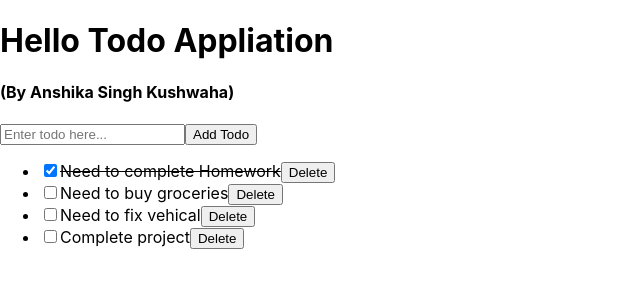
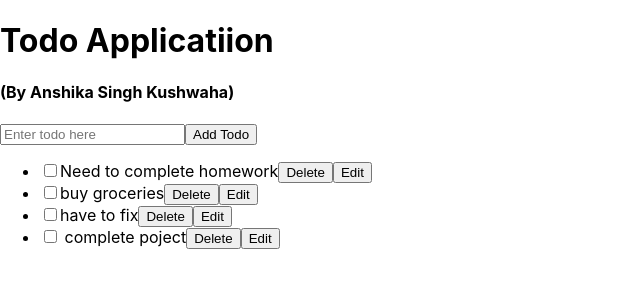
Before and after one commit to ANSHIKA-SINGH-KUSHWAHA/todo-react-app, a React (Create React App) app: page / in a window 1280 px wide. Shown: the top 300 px of the page, without its empty margins (0-640 px from the left). Built offline with nearby package versions, Linux system fonts and the light colour scheme.

Commit message:
Edit functionality//  }

```diff
--- a/src/App.js
+++ b/src/App.js
@@ -1,62 +1,226 @@
+//  import logo from './logo.svg';
+//  import './App.css';
+//  import { useState } from 'react';
+
+//  var count =0
+//  function App()
+//  {
+//   const[editingFlag ,setEditingFlag] = useState(-1)
+//    const [todoList, setTodoList] = useState ([
+//     {
+//       id: count++,
+//       todo: "Need to complete Homework",
+//       completed: true
+//     },
+//     {
+//       id: count++,
+//       todo: "Need to buy groceries",
+//       completed: false
+//     },
+//     {
+//       id: count++,
+//       todo: "Need to fix vehical",
+//       completed: false
+//     },
+//     {
+//       id: count++,
+//       todo: "Complete project",
+//       completed: false
+//     },
+//   ])
+
+
+//   const addTodo = () =>
+//    {
+//     //  console.log("Add todo")
+//     //   console.log("Text readed:" , document.getElementById("input").value);
+
+//      //console.log("Add todo");
+//      //console.log("Text readed:",documentgetElementById("input").value);
+//     // console.log("todoList",todolist);
+//     //  todolist.push(document.getElementById("input").value);
+//     // setTodoList(todolist);
+//     //  console.log("todoList: ", todolist);
+//     const text = document.getElementById("input").value
+//     const todoObject ={
+//       id: count++,
+//       todo: text,
+//       completed: false
+//      }
+//      setTodoList([...todoList, todoObject])
+//    }
+
+//    const deleteTodo = (id) =>
+//    {
+//     console.log("deletTodo", id);
+//      var tempTodoList= todoList.filter(iterator =>
+//       {
+//         return id != iterator.id
+
+//         // if(id===iterator.id)
+//         // {
+//         //   return false
+//         // }
+//         // else
+//         // {
+//         //   return true
+//         // }
+
+//       })
+//       setTodoList([...tempTodoList])
+
+//    }
+
+//    const completeTodo = (id) =>
+//    {
+//     console.log("completed:", id)
+
+//     var tempTodoList= todoList.map(iterator =>
+//       {
+//         if(id === iterator.id)
+//         {
+//           iterator.completed = !iterator.completed
+//           return iterator
+//         }
+//         else
+//         {
+//           return iterator
+//         }
+//       })
+//       setTodoList([...tempTodoList])
+//   }
+
+//   const editTodo =(id) =>
+//   {
+//     console.log("editTodo ", id);
+//     setEditingFlag(id)
+//   }
+
+//   const saveEditedTodo = () =>
+//   {
+//     console.log("saveEditedTodo: ");
+//     const updatedTodoText = document.getElementById("editingTodo").value
+//     console.log("updatedTodoText: ", updatedTodoText);
+//     var tempTodoList = todoList.map(iterator =>
+//       {
+//         if(editingFlag == iterator.id)
+//         {
+//           iterator.todo = updatedTodoText
+//           return iterator
+//         }
+//         else
+//         {
+//           return iterator
+//         }
+//       })
+//       setTodoList(tempTodoList)
+//       setEditingFlag(-1)
+
+//   }
+
+
+
+//    return (
+//      <div>
+//         <h1>Hello Todo Appliation</h1>
+//         <h4>(By Anshika Singh Kushwaha)</h4>
+
+//         <input type ='text' id='input' placeholder ='Enter todo here...'/>
+//        <button onClick={addTodo}>Add Todo</button>
+
+//        <div>
+//         <ul>
+//            {todoList.map(iterator =>
+//              {
+
+//                return <li key={iterator.id}>
+//                 { iterator.completed ==true ?
+
+//                 <>
+//                   <input type='checkbox'onChange={()=>completeTodo(iterator.id)} checked/>
+//                   <s>{iterator.todo}</s>
+//                 </>:
+//                 <>
+//                   ( editingFlag === iterator.id ?
+//                     <input type='checkbox' onChange={()=>completeTodo(iterator.id)}/>
+//                     <input type='text' defaultValue={iterator.id}/>
+//                     <button onClick={()=>deleteTodo(iterator.id)}>Delete</button>
+//                     <button onClick={saveEditedTodo}>Save</button>
+//                  </> :
+//                  <>
+
+//                     <input type= 'checkbox' onChange={()=>completeTodo(iterator.id)}/>
+//                     {iterator.id}
+//                     <button onClick={()=>deleteTodo(iterator.id)}>Delete</button>
+//                     <button onClick={()=>editTodo(iterator.id)}>Edit</button>
+//                 </>}
+//                 </>
+//                 }
+//                 </li>
+//             })
+//              }
+
+//          </ul>
+//         </div>
+//      </div>
+//    );
+//  }
+
+//  export default App;
+
 import logo from './logo.svg';
 import './App.css';
 import { useState } from 'react';
-
- var count =0
+var count = 0
 function App()
 {
-   const [todoList, setTodoList] = useState ([
+  const [editingFlag, setEditingFlag] = useState(-1)
+  const [todoList, setTodoList] = useState([
     {
     id: count++,
-      todo: "Need to complete Homework",
-      completed: true
-    },
-    {
-      id: count++,
-      todo: "Need to buy groceries",
+    todo: "Need to complete homework",
     completed: false
     },
     {
       id: count++,
-      todo: "Need to fix vehical",
+      todo: "buy groceries",
       completed: false
       },
       {
         id: count++,
-      todo: "Complete project",
+        todo: "have to fix",
+        completed:false
+        },
+        {
+          id: count++,
+          todo: " complete poject",
           completed: false
-    },
+          }
+
   ])
-
 
   const addTodo = () =>
   {
-    //  console.log("Add todo")
-    //   console.log("Text readed:" , document.getElementById("input").value);
+    // console.log("Add Todo");
+    // console.log("Text readed: ", document.getElementById("input").value);
+    // todoList.push(document.getElementById("input").value)
 
-     //console.log("Add todo")
-     //console.log("Text readed:",documentgetElementById("input").value)
-    // console.log("todoList",todolist)
-    //  todolist.push(document.getElementById("input").value)
-    // setTodoList(todolist)
-    //  console.log("todoList: ", todolist);
+    // console.log("todoList: ", todoList);
     const text = document.getElementById("input").value
-    const todoObject ={
+    const todoObject = {
       id: count++,
       todo: text,
       completed: false
     }
     setTodoList([...todoList, todoObject])
   }
-
   const deleteTodo = (id) =>
   {
-    console.log("deletTodo", id);
-     var tempTodoList= todoList.filter(iterator =>
+    console.log("deletTodo: ", id);
+    var tempTodoList = todoList.filter(iterator =>
     {
       return id != iterator.id
-
-        // if(id===iterator.id)
+      // if(id === iterator.id)
       // {
       //   return false
       // }
@@ -64,17 +228,14 @@
       // {
       //   return true
       // }
-
     })
     setTodoList([...tempTodoList])
+  }
+const completedTodo =(id) =>
+{
+  console.log("completedTodo:, ", id);
 
-   }
-
-   const completeTodo = (id) =>
-   {
-    console.log("completed:", id)
-
-    var tempTodoList= todoList.map(iterator =>
+    var tempTodoList = todoList.map(iterator =>
       {
         if(id === iterator.id)
         {
@@ -85,43 +246,87 @@
         {
           return iterator
         }
-      })
+      }
+
+  )
   setTodoList([...tempTodoList])
 }
 
 
+const editTodo = (id) =>
+{
+  console.log("editTodo: ", id);
+  setEditingFlag(id)
+}
+
+  const saveEditedTodo = () =>
+{
+  console.log("saveEditedTodo: ");
+  const updatedTodoText = document.getElementById("editingTodo").value
+  console.log("updateTodoText: ", updatedTodoText);
+  var tempTodoList = todoList.map(iterator =>
+  {
+    if(editingFlag == iterator.id)
+    {
+      iterator.todo = updatedTodoText
+      return iterator
+    }
+    else
+    {
+      return iterator
+    }
+
+
+  })
+
+    setTodoList(tempTodoList)
+    setEditingFlag(-1)
+
+}
+
   return (
     <div>
-        <h1>Hello Todo Appliation</h1>
+      <h1>Todo Applicatiion</h1>
       <h4>(By Anshika Singh Kushwaha)</h4>
 
-        <input type ='text' id='input' placeholder ='Enter todo here...'/>
+      <input type="text" id='input' placeholder='Enter todo here'/>
       <button onClick={addTodo}>Add Todo</button>
 
        <div>
         <ul>
-           {todoList.map(iterator =>
           {
-
+          todoList.map(iterator =>
+           {
+            //  console.log("iterator", iterator);
              return <li key={iterator.id}>
-                { iterator.completed ==true ?
-
+                      {iterator.completed == true ?
                       <>
-                  <input type='checkbox'onChange={()=>completeTodo(iterator.id)} checked/>
+                        <input type='checkbox' onChange={()=>completedTodo(iterator.id)} checked/>
                         <s>{iterator.todo}</s>
-                </>:
+                      </> :
                       <>
-                  <input type='checkbox' onChange={()=>completeTodo(iterator.id)}/>
+                        {
+                          editingFlag === iterator.id ?
+                        <>
+                          <input type='checkbox' onChange={()=>completedTodo(iterator.id)}/>
+                          <input type='text' defaultValue={iterator.todo}/>
+                          <button onClick={()=>deleteTodo(iterator.id)}>Delete</button>
+                          <button onClick={saveEditedTodo}>Save</button>
+                        </> :
+                        <>
+                          <input type='checkbox' onChange={()=>completedTodo(iterator.id)}/>
                           {iterator.todo}
+                          <button onClick={()=>deleteTodo(iterator.id)}>Delete</button>
+                          <button onClick={()=>editTodo(iterator.id)}>Edit</button>
+                        </>}
               </>
               }
-                <button onClick={()=>deleteTodo(iterator.id)}>Delete</button>
              </li>
            })
            }
-
         </ul>
        </div>
+
     </div>
   );
 }
```
Lines whose indentation alone changed are shown as unchanged.
